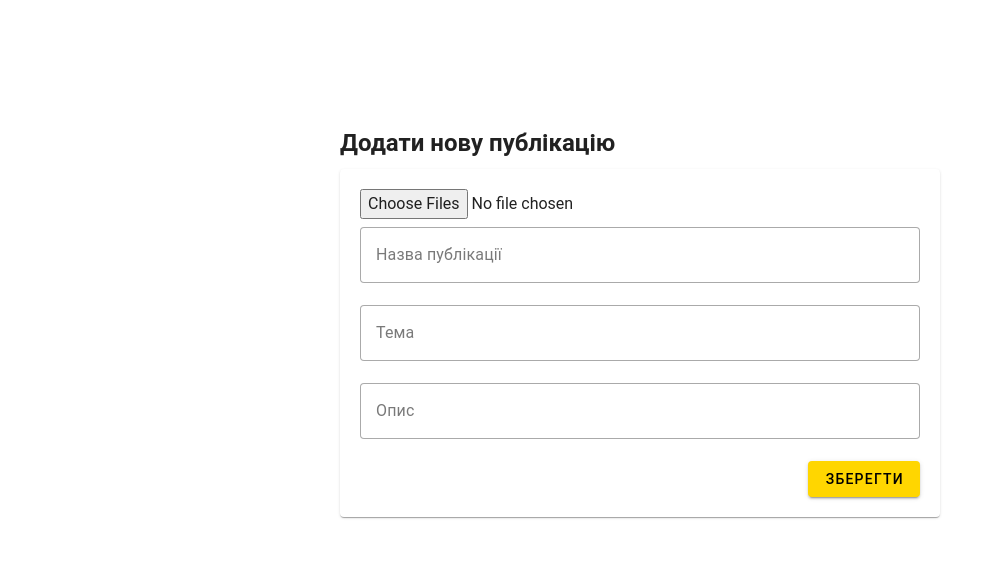
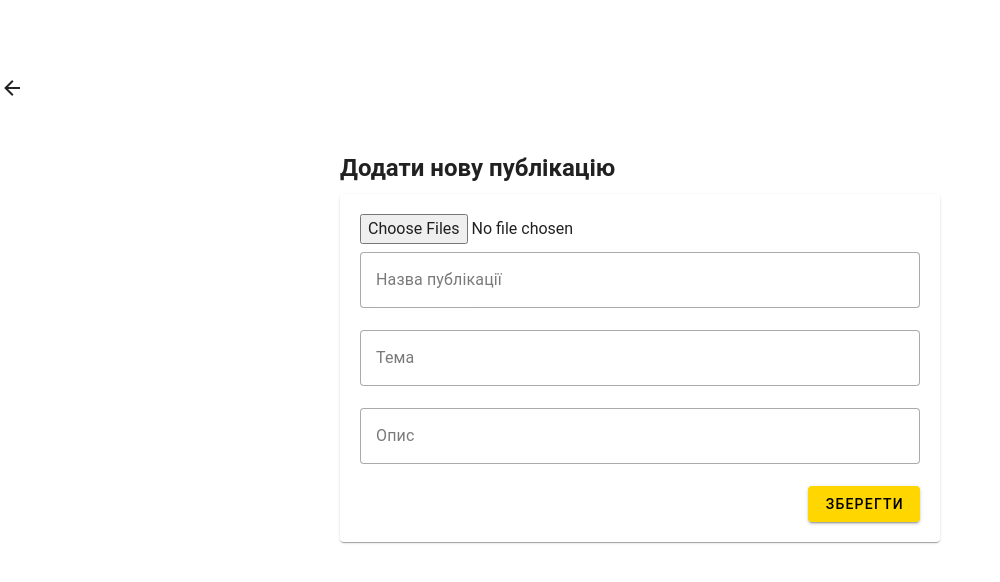
Before and after one commit to Neroun547/internet-shop-admin, a Vue app: page /admin/video-photo-gallery/add-new-publication in a window 1280 px wide. Shown: the top 582 px of the page, without its empty margins (0-1000 px from the left). Built offline with nearby package versions, Linux system fonts and the light colour scheme.

Commit message:
Added GoBack component

```diff
--- a/src/App.vue
+++ b/src/App.vue
@@ -9,6 +9,7 @@
 <script setup>
   import "./styles/main.css";
   import SideNavBar from "@/components/SideNavBar.vue";
+  import GoBack from "@/components/GoBack.vue";
 </script>
 <style scoped>
   .wrapper__page {
--- /dev/null
+++ b/src/components/GoBack.vue
@@ -0,0 +1,26 @@
+<template>
+  <v-icon icon="mdi-arrow-left" class="cursor-pointer" @click="goBack"></v-icon>
+</template>
+<script>
+export default {
+  props: {
+    goBackUrl: {
+      required: false,
+      type: String
+    }
+  },
+  methods: {
+    goBack() {
+      if(this.goBackUrl) {
+        window.location.href = this.goBackUrl;
+      } else {
+        const str = window.location.href;
+        window.location.href = str.substring(0, str.lastIndexOf("/"));
+      }
+    }
+  }
+}
+</script>
+<style scoped>
+
+</style>
--- a/src/pages/articles/[filename].vue
+++ b/src/pages/articles/[filename].vue
@@ -1,4 +1,5 @@
 <template>
+  <GoBack />
   <main class="wrapper__article-editor">
     <v-text-field variant="outlined" label="Назва статті" v-model="articleName"></v-text-field>
     <v-text-field variant="outlined" label="Тема статті" v-model="articleTheme"></v-text-field>
@@ -20,9 +21,10 @@
 <script>
 import Editor from "@tinymce/tinymce-vue";
 import Api from "@/lib/api.js";
+import GoBack from "@/components/GoBack.vue";
 
 export default {
-  components: {Editor},
+  components: {GoBack, Editor},
   data() {
     return {
       articleData: "",
--- a/src/pages/articles/add-article.vue
+++ b/src/pages/articles/add-article.vue
@@ -1,4 +1,5 @@
 <template>
+  <GoBack />
   <main class="wrapper__article-editor">
     <v-text-field variant="outlined" label="Назва статті" v-model="articleName"></v-text-field>
     <v-text-field variant="outlined" label="Тема статті" v-model="articleTheme"></v-text-field>
@@ -19,6 +20,7 @@
 </template>
 <script setup>
 import Editor from '@tinymce/tinymce-vue'
+import GoBack from "@/components/GoBack.vue";
 </script>
 <script>
 import Api from "@/lib/api.js";
--- a/src/pages/orders/[id].vue
+++ b/src/pages/orders/[id].vue
@@ -1,4 +1,5 @@
 <template>
+  <GoBack />
   <div class="wrapper__card">
     <v-card>
       <v-card-title>Замовлення:</v-card-title>
@@ -52,8 +53,10 @@
 </template>
 <script>
 import Api from "@/lib/api.js";
+import GoBack from "@/components/GoBack.vue";
 
 export default {
+  components: {GoBack},
   data() {
     return {
       products: [],
--- a/src/pages/partners/edit.vue
+++ b/src/pages/partners/edit.vue
@@ -1,4 +1,5 @@
 <template>
+  <GoBack go-back-url="/admin/partners/" />
   <div class="wrapper__edit-partner">
     <v-form class="d-flex flex-column mt-150px">
       <v-text-field variant="outlined" v-model="partnerName" label="Ім'я партнера"/>
@@ -15,8 +16,10 @@
 </template>
 <script>
 import Api from "@/lib/api.js";
+import GoBack from "@/components/GoBack.vue";
 
 export default {
+  components: {GoBack},
   data() {
     return {
       partnerName: "",
--- a/src/pages/partners/info.vue
+++ b/src/pages/partners/info.vue
@@ -1,4 +1,5 @@
 <template>
+  <GoBack go-back-url="/admin/partners/" />
   <div class="wrapper__info-partner mt-50px">
     <h2>Замовлення партнера {{ partnerName }}</h2>
     <Orders
@@ -14,9 +15,10 @@
 <script>
 import Orders from "@/components/Orders.vue";
 import Api from "@/lib/api.js";
+import GoBack from "@/components/GoBack.vue";
 
 export default {
-  components: {Orders},
+  components: {GoBack, Orders},
   data() {
     return {
       selectedTab: "",
--- a/src/pages/products/[id].vue
+++ b/src/pages/products/[id].vue
@@ -1,4 +1,5 @@
 <template>
+  <GoBack />
   <div class="wrapper__upload-product mt-75px mb-5">
     <v-card class="pa-5">
       <v-form>
@@ -50,8 +51,10 @@
 import Api from "@/lib/api.js";
 import {API_URL} from "@/constants.js";
 import useUserStore from "../../stores/user.js";
+import GoBack from "@/components/GoBack.vue";
 
 export default {
+  components: {GoBack},
   data() {
     return {
       selectProductItems: [
--- a/src/pages/products/add-product.vue
+++ b/src/pages/products/add-product.vue
@@ -1,4 +1,5 @@
 <template>
+  <GoBack />
   <div class="wrapper__upload-product mt-75px">
     <v-card class="pa-5">
       <v-form>
@@ -43,8 +44,10 @@
 <script>
 import Api from "@/lib/api.js";
 import {API_URL} from "@/constants.js";
+import GoBack from "@/components/GoBack.vue";
 
 export default {
+  components: {GoBack},
   data() {
     return {
       selectProductItems: [
--- a/src/pages/rubrics/[id].vue
+++ b/src/pages/rubrics/[id].vue
@@ -1,4 +1,5 @@
 <template>
+  <GoBack />
   <div class="wrapper__edit-rubric">
     <h2 class="wrapper__edit-rubric-title">Редагувати рубрику</h2>
     <v-form @submit="editRubric" class="mt-5">
@@ -21,8 +22,10 @@
 </template>
 <script>
   import Api from "@/lib/api.js";
+  import GoBack from "@/components/GoBack.vue";
 
   export default {
+    components: {GoBack},
     data() {
       return {
         rubricName: "",
--- a/src/pages/video-photo-gallery/[id].vue
+++ b/src/pages/video-photo-gallery/[id].vue
@@ -1,4 +1,5 @@
 <template>
+  <GoBack />
   <div class="wrapper__add-new-publication">
     <h2 class="mb-2 edit-publication-title">Редагувати публікацію</h2>
     <v-card class="pa-5">
@@ -27,8 +28,10 @@
 <script>
 import {API_URL} from "@/constants.js";
 import Api from "@/lib/api.js";
+import GoBack from "@/components/GoBack.vue";
 
 export default {
+  components: {GoBack},
   data() {
     return {
       publicationName: "",
--- a/src/pages/video-photo-gallery/add-new-publication.vue
+++ b/src/pages/video-photo-gallery/add-new-publication.vue
@@ -1,4 +1,5 @@
 <template>
+  <GoBack />
   <div class="wrapper__add-new-publication">
     <h2 class="mb-2 add-new-publication-logo">Додати нову публікацію</h2>
     <v-card class="pa-5">
@@ -26,8 +27,10 @@
 </template>
 <script>
 import {API_URL} from "@/constants.js";
+import GoBack from "@/components/GoBack.vue";
 
 export default {
+  components: {GoBack},
   data() {
     return {
       publicationName: "",
```
